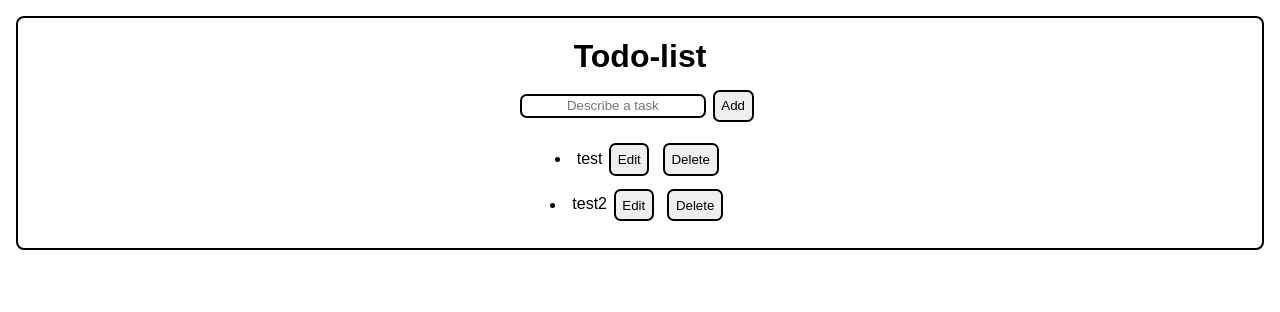
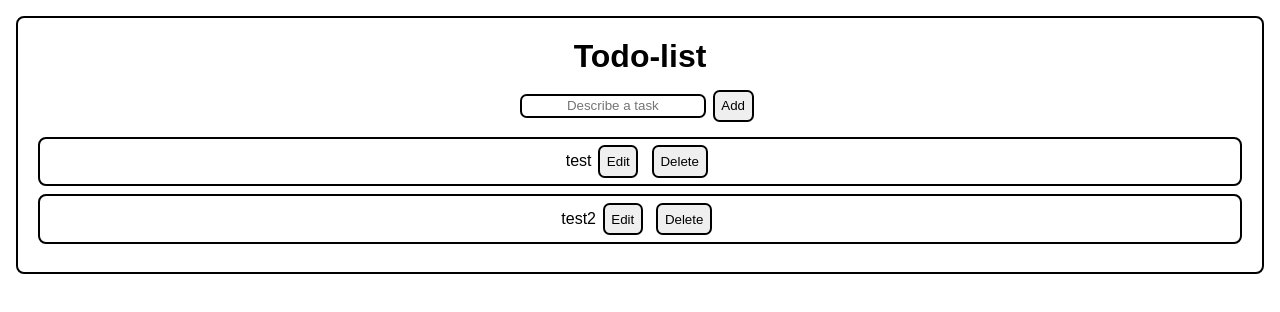
Before and after one commit to shotaroi/react-todo-list-app, a React (Vite) app: page / in a window 1280 px wide. Shown: the top 312 px of the page. Built offline with nearby package versions, Linux system fonts and the light colour scheme.

Commit message:
Add CSS to tasks

```diff
--- a/src/components/ToDoList.jsx
+++ b/src/components/ToDoList.jsx
@@ -26,7 +26,7 @@ function ToDoList({ tasks, deleteTask, toggleTask, handleEdit }) {
     return (
         <ul>
             {tasks.map((task) => (
-                <li key={task.id} style={{textDecoration: task.completed ? "line-through" : "none"}} >
+                <li className='task' key={task.id} style={{textDecoration: task.completed ? "line-through" : "none"}} >
                     { editingId === task.id  ?
                         <input type="text" value={editedTask} onChange={(e) => handleEditedTask(e)} /> :
                         <span onClick={() => toggleTask(task.id)}>{task.description}</span>
--- a/src/index.css
+++ b/src/index.css
@@ -38,3 +38,12 @@ button {
 ul {
   list-style-position: inside
 }
+
+.task {
+  display: flex;
+  align-items: center;
+  justify-content: center;
+  border: 2px solid;
+  border-radius: 0.5em;
+  margin-bottom: 0.5em;
+}
```
